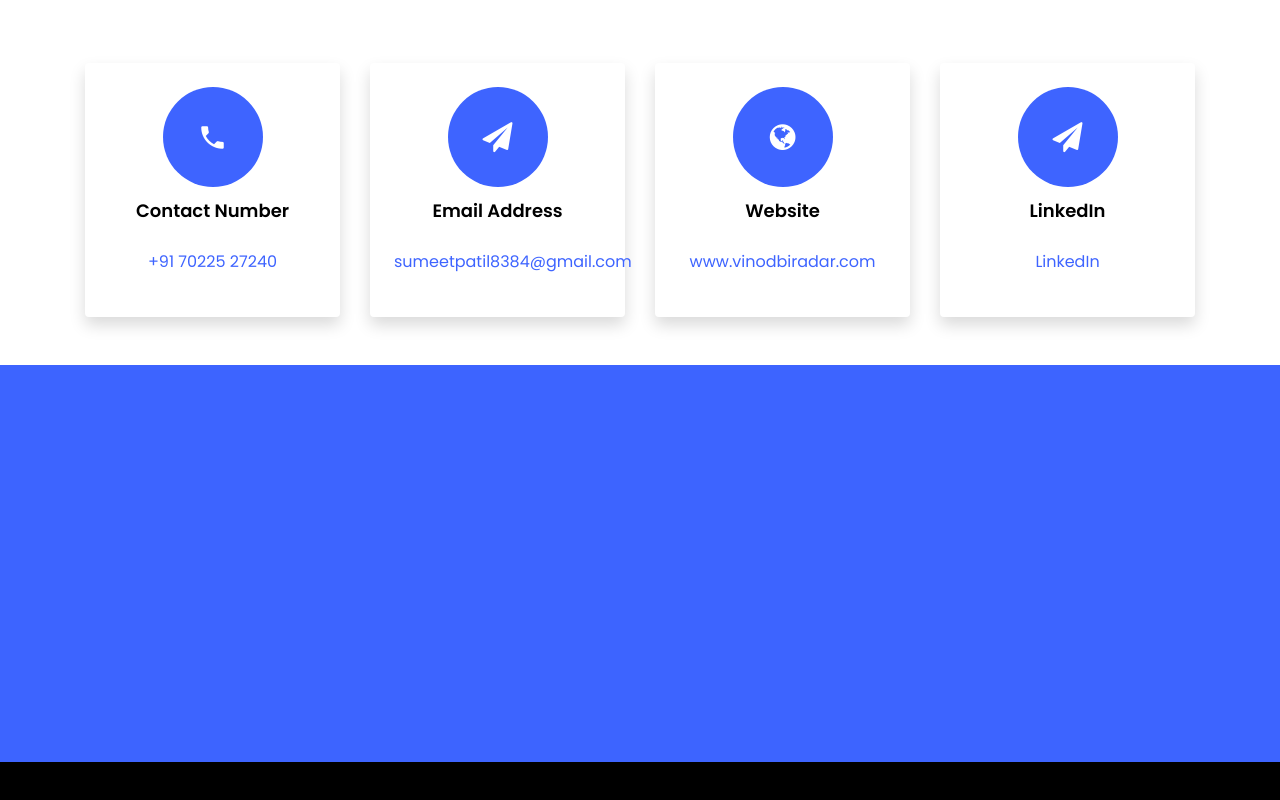
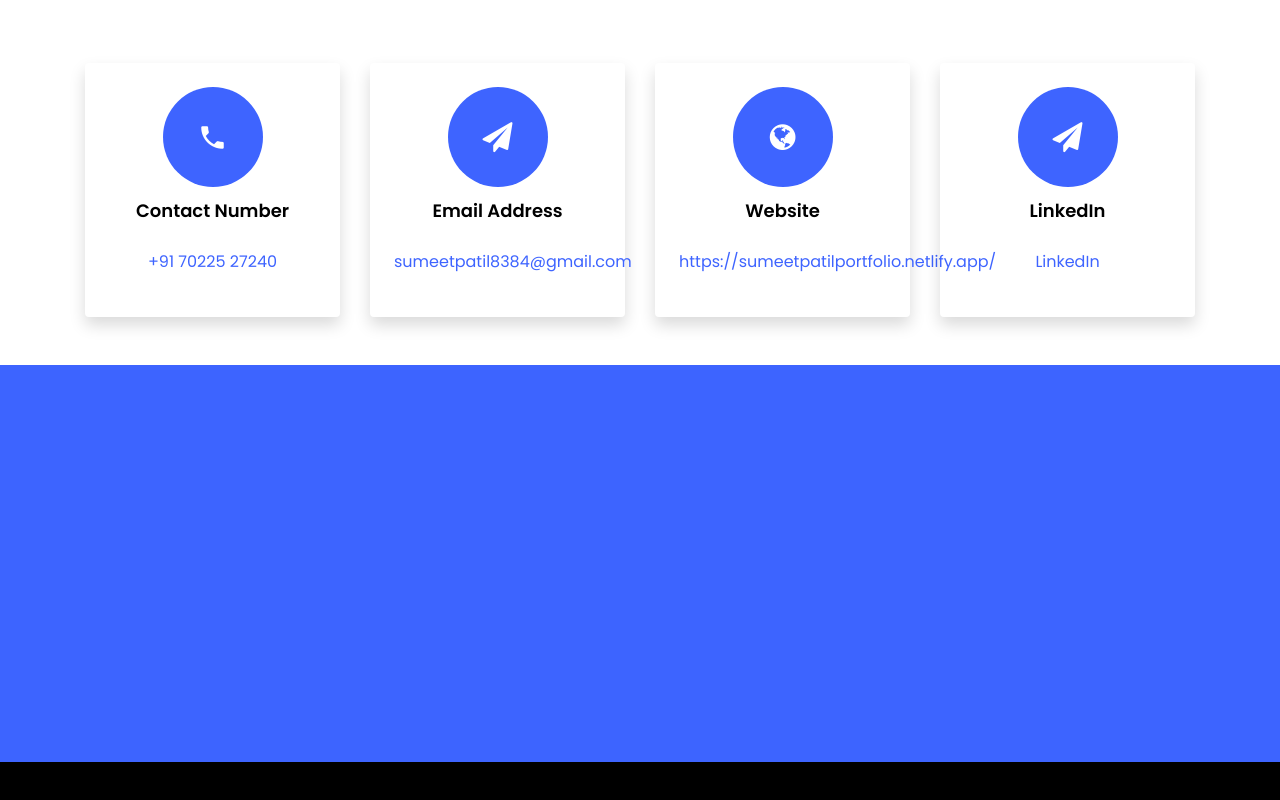
Before and after one commit to sumeetpatil01/Portfolio-website, a plain HTML site: page index.html in a window 1280 px wide. Shown: the part 6901-7701 px from the top of the page. Drawn offline with Linux system fonts and the light colour scheme; files whose address does not match are found by name.

Commit message:
Update index.html

```diff
--- a/index.html
+++ b/index.html
@@ -614,7 +614,7 @@
           		</div>
           		<div>
 	          		<h3 class="mb-4">Website</h3>
-		            <p><a href="https://www.vinodbiradar.com" target="_blank">www.vinodbiradar.com</a></p>
+		            <p><a href="Portfolio-WebSite" target="_blank">https://sumeetpatilportfolio.netlify.app/</a></p>
 	            </div>
 	          </div>
           </div>
```
